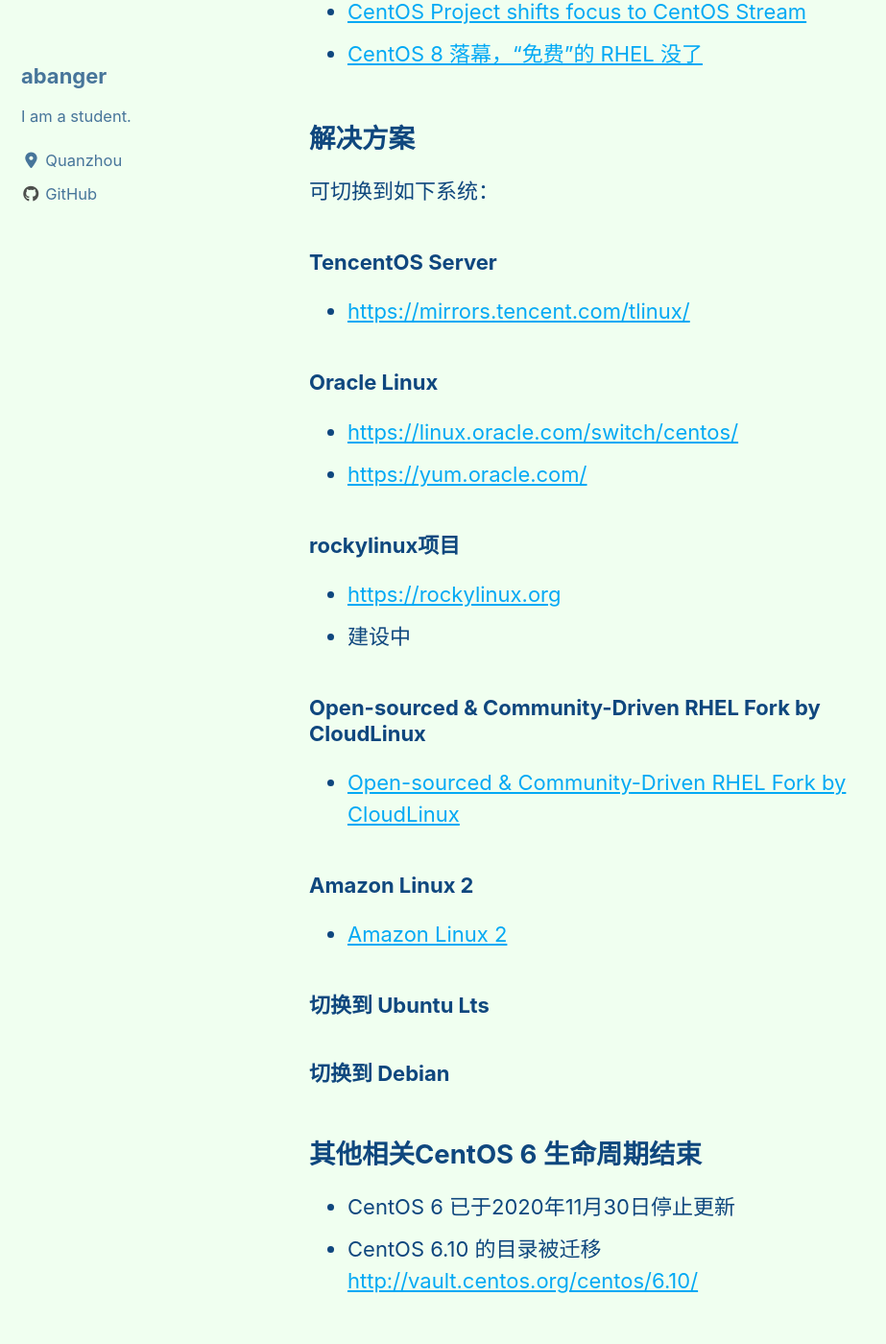
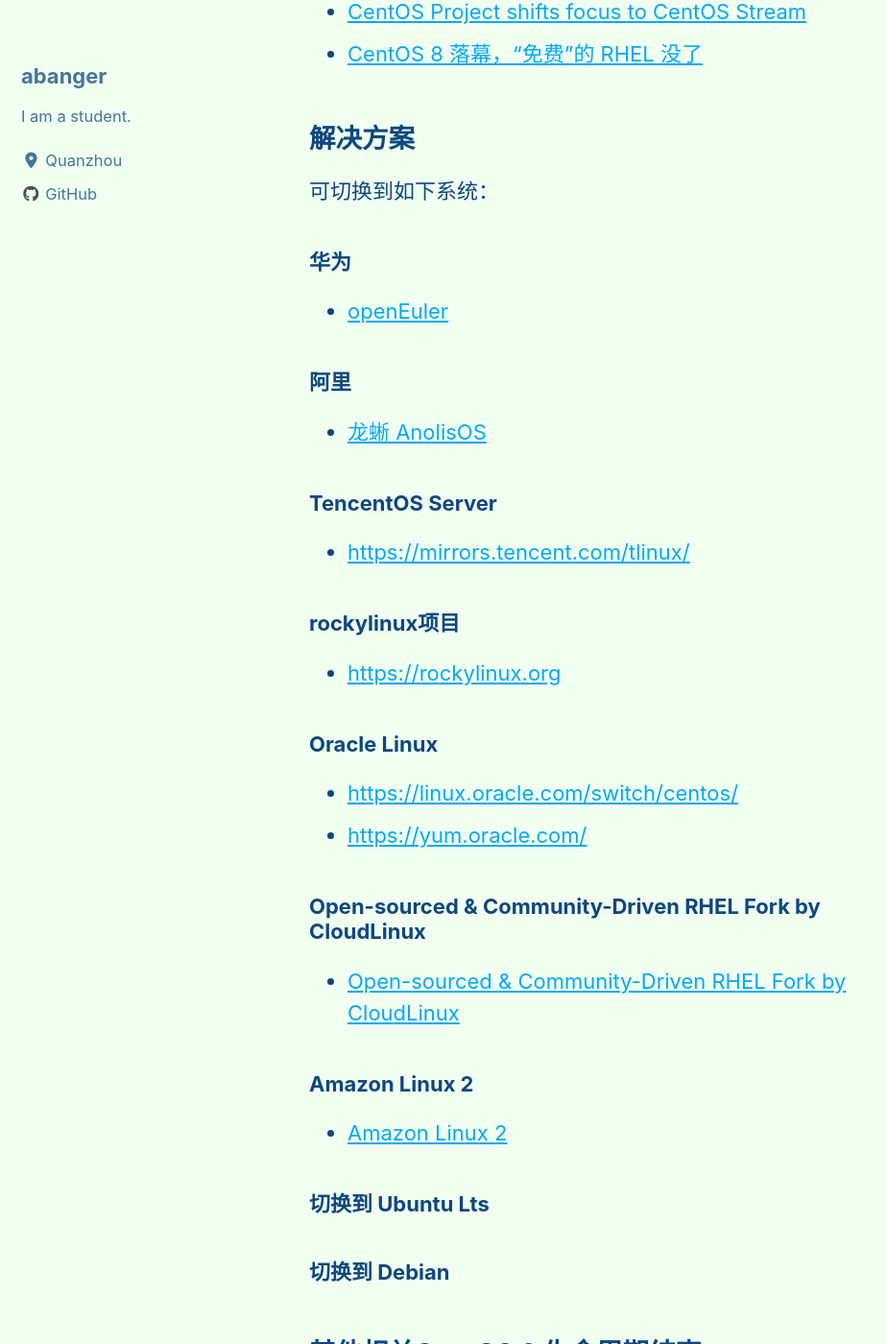
Before and after one commit to abanger/abanger.github.io, a Jekyll site: the page built from _posts/2021-01-19-Replace-CentOS-solution.md, in a window 1280 px wide and 1400 px high, scrolled down 321 px. Shown: the whole window at 96% size, without its empty margins (0-923 px from the left). Built offline with Jekyll 4.4.1, drawn with Linux system fonts in a browser that asks for light colours; cached includes are drawn as plain includes; nearby versions of some CDN libraries.

Commit message:
Update 2021-01-19-Replace-CentOS-solution.md

```diff
--- a/_posts/2021-01-19-Replace-CentOS-solution.md
+++ b/_posts/2021-01-19-Replace-CentOS-solution.md
@@ -17,16 +17,22 @@
 
 可切换到如下系统：
 
+### 华为
+- [openEuler](https://repo.openeuler.org/)
+
+### 阿里
+- [龙蜥 AnolisOS](https://openanolis.cn/download)
+
 ### TencentOS Server
 - [https://mirrors.tencent.com/tlinux/](https://mirrors.tencent.com/tlinux/)
+
+
+### rockylinux项目
+- [https://rockylinux.org](https://rockylinux.org)
 
 ### Oracle Linux
 - [https://linux.oracle.com/switch/centos/](https://linux.oracle.com/switch/centos/)
 - [https://yum.oracle.com/](https://yum.oracle.com/)
-
-### rockylinux项目
-- [https://rockylinux.org](https://rockylinux.org)
-- 建设中
 
 ### Open-sourced & Community-Driven RHEL Fork by CloudLinux
 - [Open-sourced & Community-Driven RHEL Fork by CloudLinux](https://blog.cloudlinux.com/announcing-open-sourced-community-driven-rhel-fork-by-cloudlinux)
```
Also changed, not shown: other parts of _posts/2021-01-19-Replace-CentOS-solution.md (+3 -0 lines).
